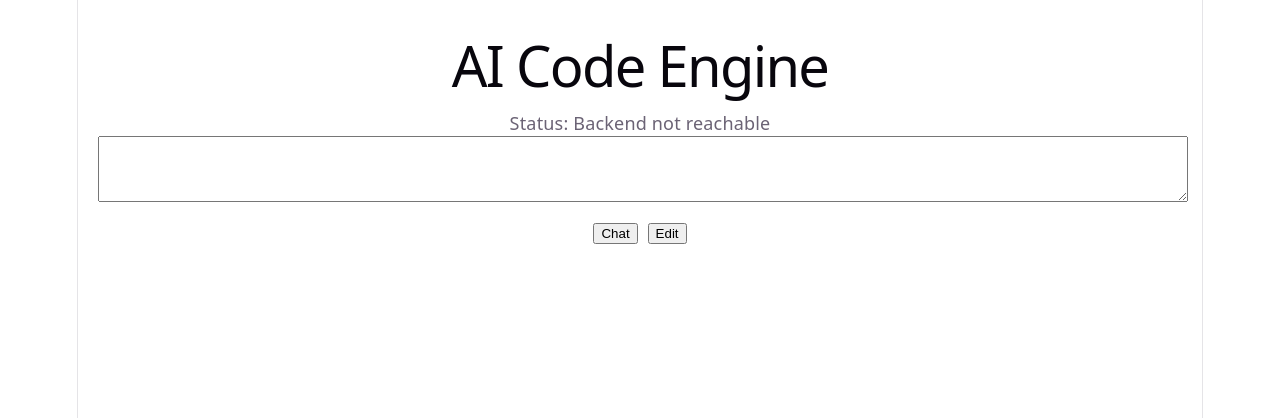
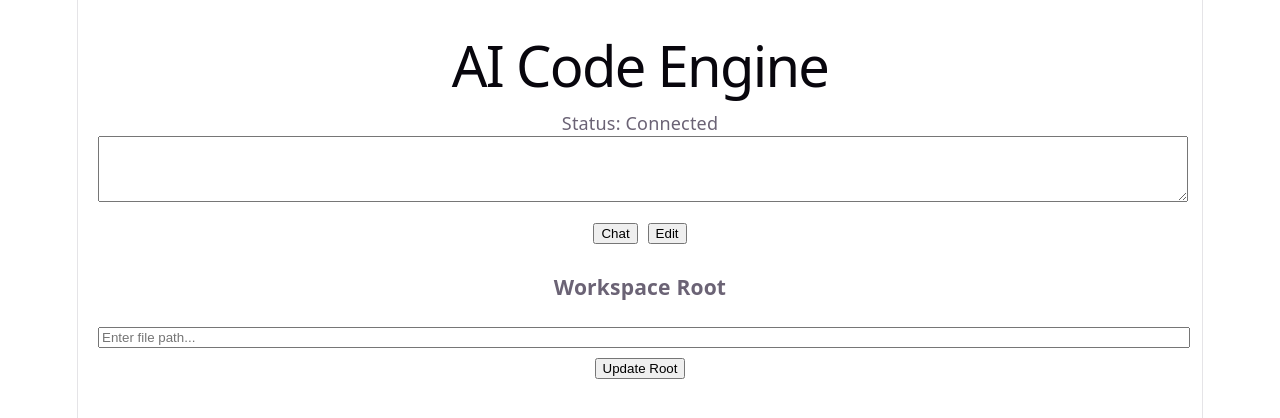
Before and after one commit to BrendanMWong/Cortex-Code, a React app in the folder frontend/: page / in a window 1280 px wide. Shown: the top 418 px of the page. Built offline with nearby package versions, Linux system fonts and the light colour scheme; no server answers; the HTML template or start-up script is replaced by a standard one.

Commit message:
add file selection

```diff
--- a/frontend/src/App.jsx
+++ b/frontend/src/App.jsx
@@ -6,18 +6,18 @@ function App() {
   const [output, setOutput] = useState("")
   const [status, setStatus] = useState("Initializing...")
 
+  // NEW: root path state
+  const [rootPath, setRootPath] = useState("")
+
   useEffect(() => {
     async function init() {
       try {
-        const res = await fetch("http://localhost:3001/set-root", {
-          method: "POST",
-          headers: { "Content-Type": "application/json" },
-          body: JSON.stringify({
-            path: "C:\\insert\\path\\here"
-          })
-        })
-
-        if (!res.ok) throw new Error()
+        // Try restoring previous root (optional but useful)
+        const savedPath = localStorage.getItem("rootPath")
+        if (savedPath) {
+          setRootPath(savedPath)
+          await setRoot(savedPath)
+        }
 
         setStatus("Connected")
       } catch {
@@ -27,6 +27,34 @@ function App() {
 
     init()
   }, [])
+
+  async function setRoot(path) {
+    const res = await fetch("http://localhost:3001/set-root", {
+      method: "POST",
+      headers: { "Content-Type": "application/json" },
+      body: JSON.stringify({ path })
+    })
+
+    if (!res.ok) {
+      const data = await res.json().catch(() => ({}))
+      throw new Error(data.error || "Failed to set root")
+    }
+
+    return true
+  }
+
+  // NEW: button handler
+  async function handleUpdateRoot() {
+    setStatus("Updating root...")
+
+    try {
+      await setRoot(rootPath)
+      localStorage.setItem("rootPath", rootPath)
+      setStatus("Root updated")
+    } catch (e) {
+      setStatus("Invalid root path")
+    }
+  }
 
   async function sendChat() {
     setOutput("Thinking...")
@@ -83,6 +111,23 @@ function App() {
         </button>
       </div>
 
+      {/* NEW: Root Path Section */}
+      <div style={{ marginTop: 30 }}>
+        <h3>Workspace Root</h3>
+
+        <input
+          type="text"
+          style={{ width: "100%" }}
+          value={rootPath}
+          onChange={(e) => setRootPath(e.target.value)}
+          placeholder="Enter file path..."
+        />
+
+        <button onClick={handleUpdateRoot} style={{ marginTop: 10 }}>
+          Update Root
+        </button>
+      </div>
+
       <pre style={{ marginTop: 20 }}>
         {output}
       </pre>
```
